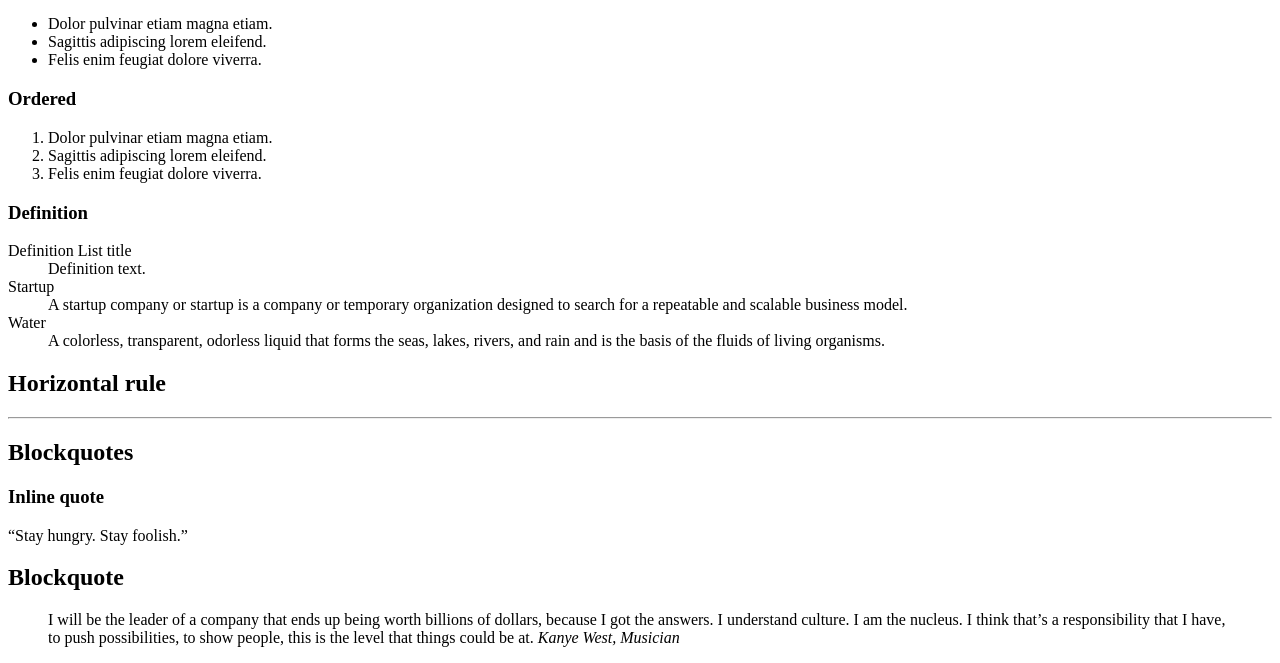
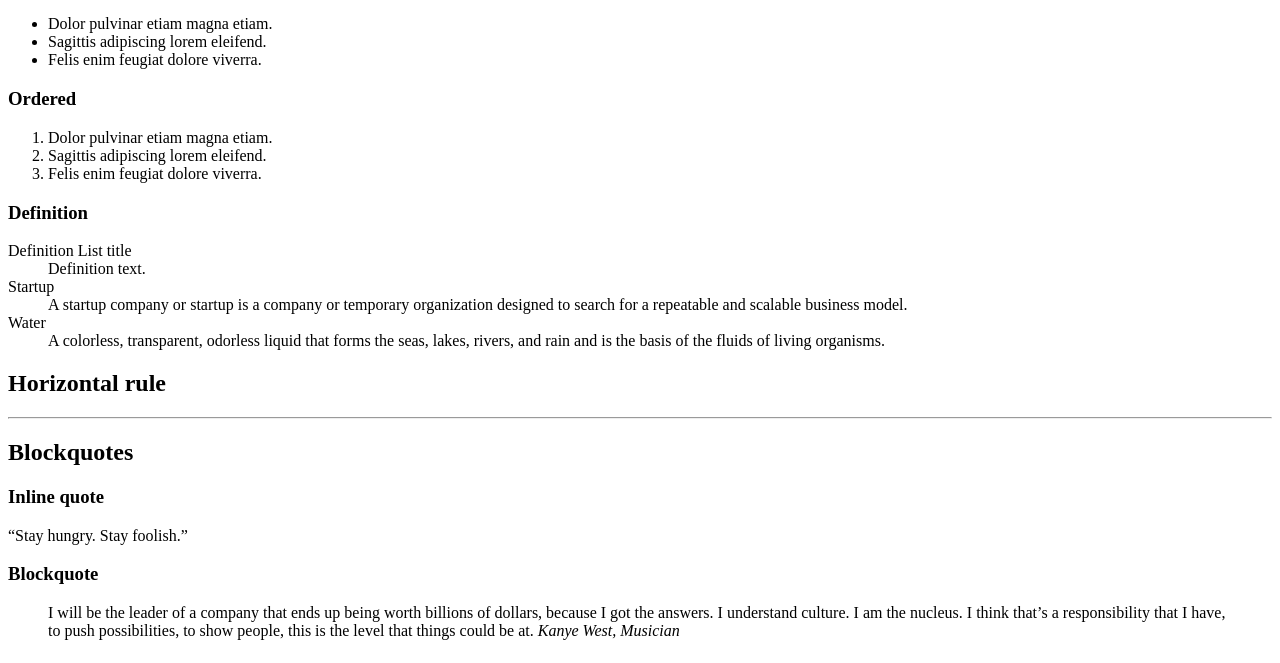
Before and after one commit to yousrakdc/holbertonschool-web_front_end, a plain HTML site: page html_advanced/30-styleguide.html in a window 1280 px wide. Shown: the part 578-1241 px from the top of the page. Drawn offline with Linux system fonts and the light colour scheme.

Commit message:
blockquote

```diff
--- a/html_advanced/30-styleguide.html
+++ b/html_advanced/30-styleguide.html
@@ -84,7 +84,7 @@
             <q>Stay hungry. Stay foolish.</q>
         </div>
         <div>
-            <h2>Blockquote</h2>
+            <h3>Blockquote</h3>
             <blockquote>
                 I will be the leader of a company that ends up being worth billions of dollars, because I got the answers. I understand culture. I am the nucleus. I think that’s a responsibility that I have, to push possibilities, to show people, this is the level that things could be at.
                 <cite>Kanye West, Musician</cite>
```
